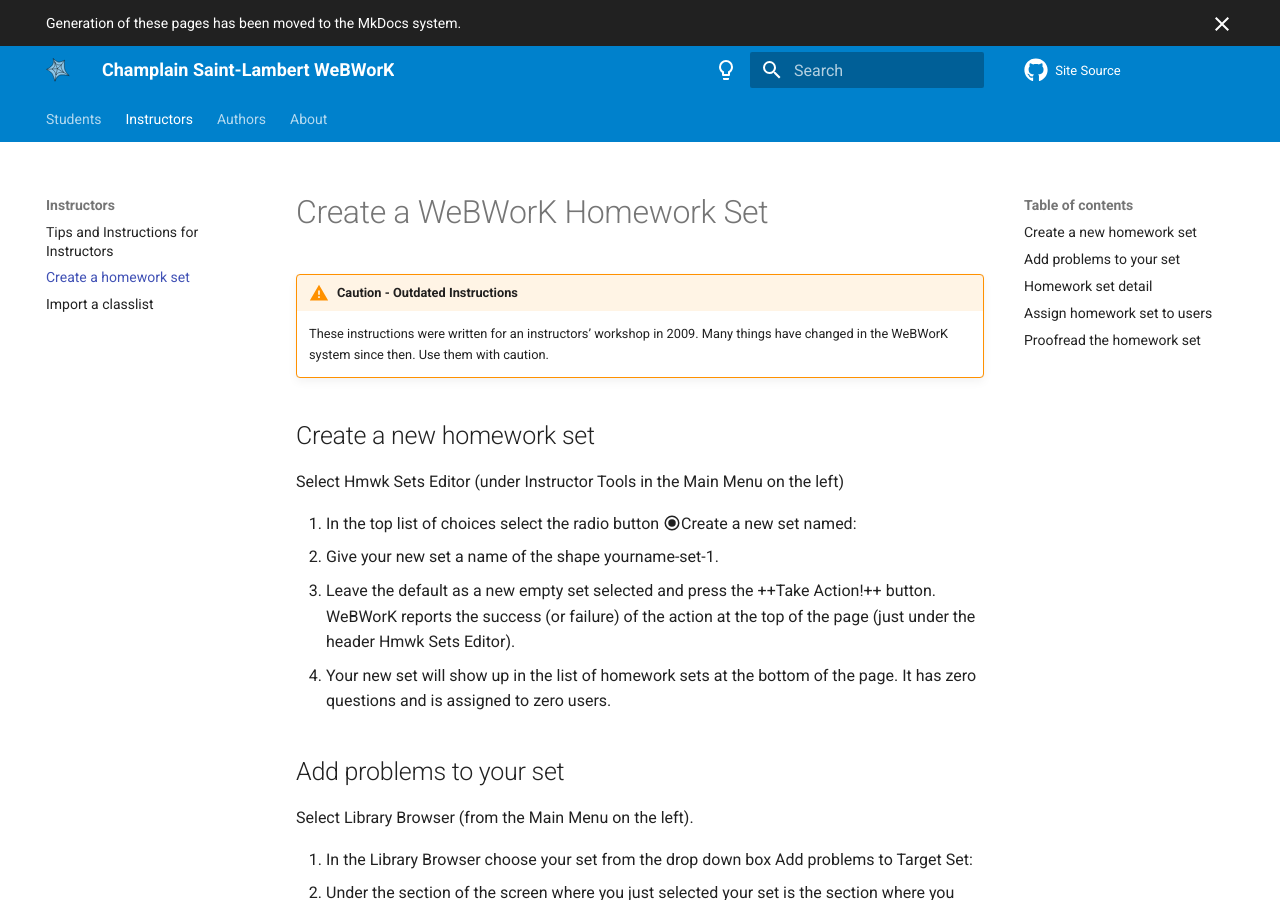
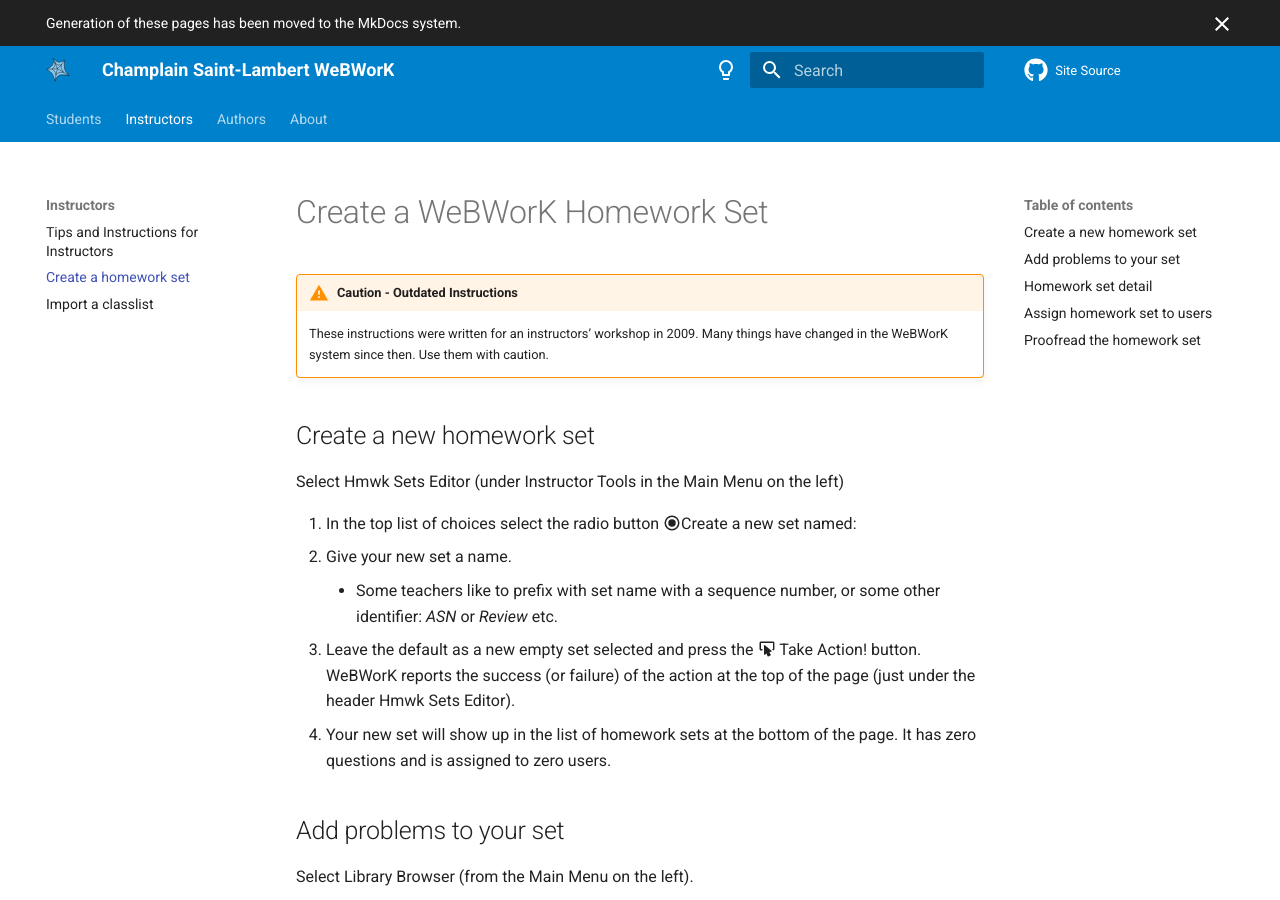
Before and after one commit to cslmath/champlainww.ca, an MkDocs documentation site: the page built from docs/instructors/ins-create-set.md, in a window 1280 px wide and 900 px high. Built offline with MkDocs 1.6.1 and Material for MkDocs 9.7.7, drawn with Linux system fonts in a browser that asks for light colours; comment, search, counter and statistics services are not loaded.

Commit message:
ins-create-set revision WIP

```diff
--- a/docs/instructors/ins-create-set.md
+++ b/docs/instructors/ins-create-set.md
@@ -16,8 +16,9 @@
 Select Hmwk Sets Editor (under Instructor Tools in the Main Menu on the left)
 
 1. In the top list of choices select the radio button :material-radiobox-marked:Create a new set named:
-2. Give your new set a name of the shape yourname-set-1.
-3. Leave the default as a new empty set selected and press the ++Take Action!++ button. WeBWorK reports the success (or failure) of the action at the top of the page (just under the header Hmwk Sets Editor).
+2. Give your new set a name.
+    * Some teachers like to prefix with set name with a sequence number, or some other identifier: _ASN_ or _Review_ etc.
+3. Leave the default as a new empty set selected and press the :material-button-cursor: Take Action! button. WeBWorK reports the success (or failure) of the action at the top of the page (just under the header Hmwk Sets Editor).
 4. Your new set will show up in the list of homework sets at the bottom of the page. It has zero questions and is assigned to zero users.
 
 ## Add problems to your set
```
